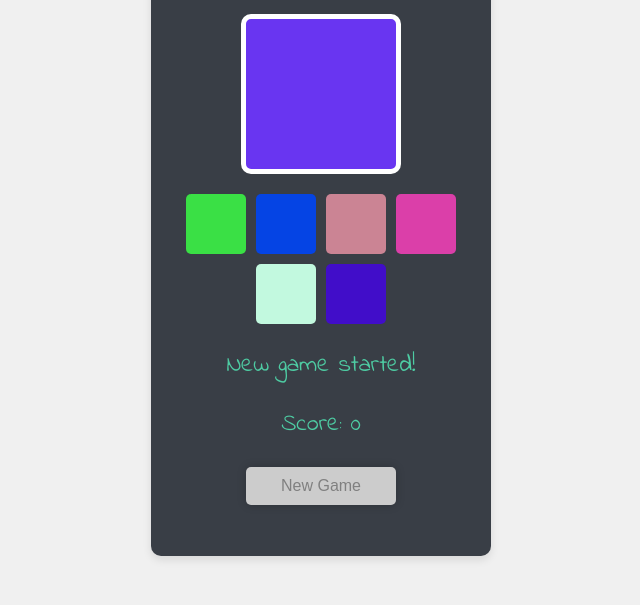
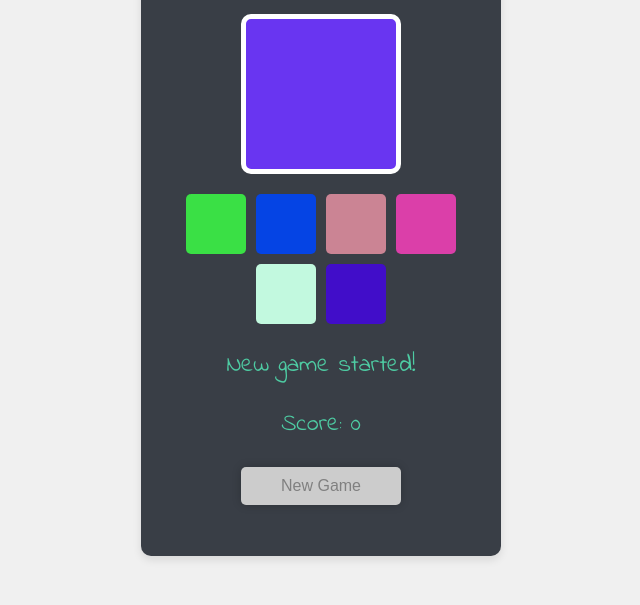
Before and after one commit to graphgeo02/ColorGame, a plain HTML site: page index.html in a window 1280 px wide. Shown: the part 195-800 px from the top of the page, without its empty margins (319-959 px from the left). Drawn offline with Linux system fonts and the light colour scheme.

Commit message:
updating width

```diff
--- a/index.css
+++ b/index.css
@@ -20,7 +20,7 @@ p {
 }
 .container {
   text-align: center;
-  max-width: 300px;
+  width: 20rem;
   background-color: #393E46;
   padding: 20px;
   border-radius: 10px;
```
